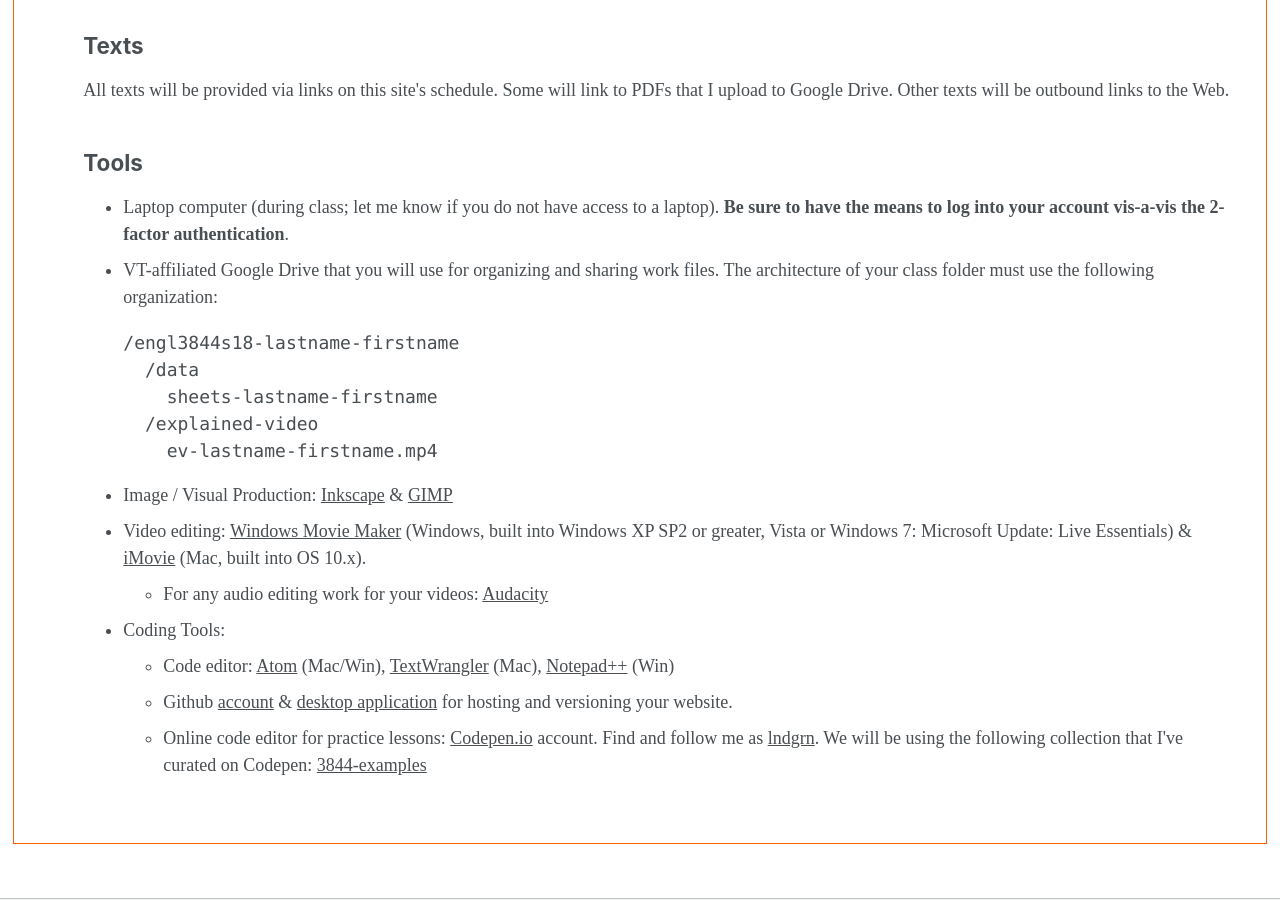
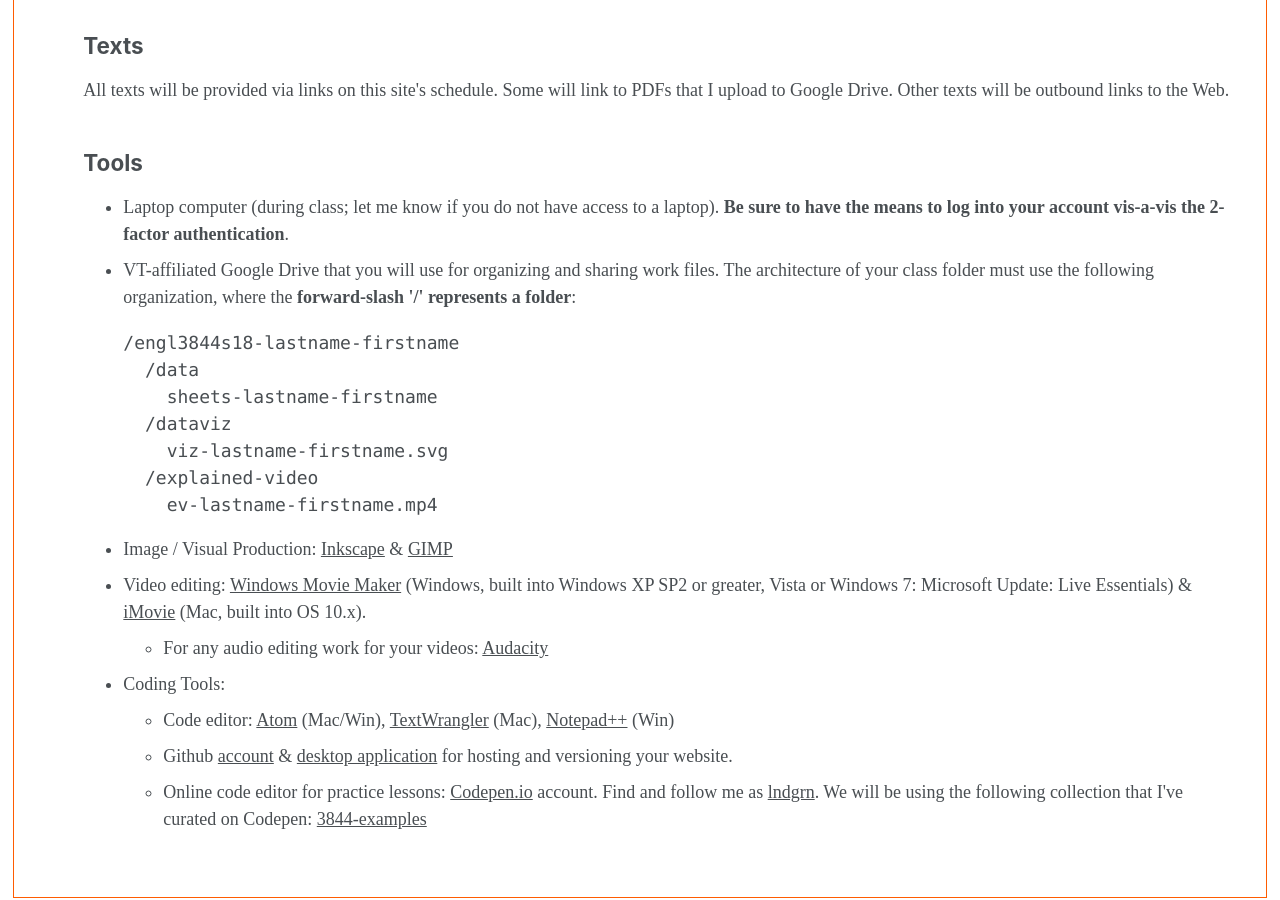
Before and after one commit to engl3844/engl3844s18, a Jekyll site: the page built from _pages/materials.html, in a window 1280 px wide and 900 px high, scrolled down 468 px. Built offline with Jekyll 4.4.1, drawn with Linux system fonts in a browser that asks for light colours; some web fonts are replaced.

Commit message:
materials folder org

```diff
--- a/_pages/materials.html
+++ b/_pages/materials.html
@@ -22,10 +22,12 @@
     <li>
       Laptop computer (during class; let me know if you do not have access to a laptop). <strong>Be sure to have the means to log into your account vis-a-vis the 2-factor authentication</strong>.</li>
     <li>
-      VT-affiliated Google Drive that you will use for organizing and sharing work files. The architecture of your class folder must use the following organization:
+      VT-affiliated Google Drive that you will use for organizing and sharing work files. The architecture of your class folder must use the following organization, where the <b>forward-slash '/' represents a folder</b>:
 <pre>/engl3844s18-lastname-firstname
   /data
     sheets-lastname-firstname
+  /dataviz
+    viz-lastname-firstname.svg
   /explained-video
     ev-lastname-firstname.mp4
 </pre>
```
